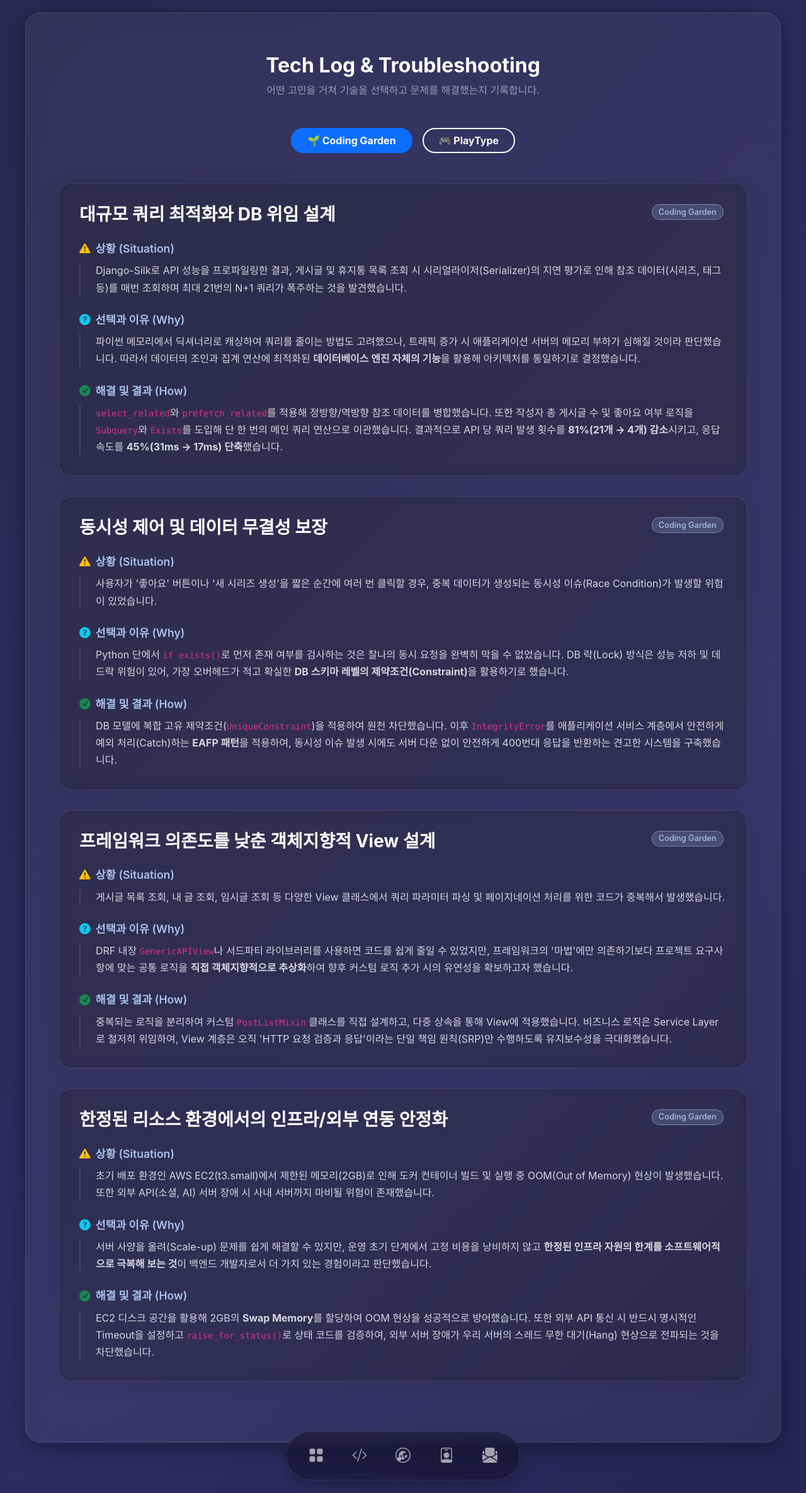
After one commit to KIHOON-KOR/resume-test, a FastAPI app: template app/templates/tech.html in a window 1280 px wide. The commit adds this page. Shown: the whole page at 63% size. Run offline with FastAPI, Linux system fonts and the light colour scheme; the template is opened without the code that fills it, so the values that code supplies are empty; parts of the project's set-up code (start-up, migrations or seed data) failed here and were passed over; some web fonts are replaced.

Commit message:
페이지 추가 및 내용 전체 정리

```diff
--- a/app/main.py
+++ b/app/main.py
@@ -3,7 +3,7 @@ import pathlib
 from fastapi import FastAPI
 from fastapi.staticfiles import StaticFiles
 
-from app.routers import about, contact, home, projects
+from app.routers import about, contact, home, projects, tech
 
 app = FastAPI()
 BASE_DIR = pathlib.Path(__file__).resolve().parent
@@ -16,3 +16,4 @@ app.include_router(home.router)
 app.include_router(projects.router)
 app.include_router(about.router)
 app.include_router(contact.router)
+app.include_router(tech.router)
--- a/app/templates/base.html
+++ b/app/templates/base.html
@@ -24,6 +24,7 @@
   <nav class="floating-dock">
     <a href="/" class="dock-item" title="Home"><i class="bi bi-grid-fill"></i></a>
     <a href="/projects" class="dock-item" title="Projects"><i class="bi bi-code-slash"></i></a>
+    <a href="/tech" class="dock-item" title="Tech Log"><i class="bi bi-wrench-adjustable-circle"></i></a>
     <a href="/about" class="dock-item" title="About"><i class="bi bi-person-badge"></i></a>
     <a href="/contact" class="dock-item" title="Contact"><i class="bi bi-envelope-paper-fill"></i></a>
   </nav>
--- /dev/null
+++ b/app/templates/tech.html
@@ -0,0 +1,259 @@
+{% extends "base.html" %}
+
+{% block title %}Tech Log - KiHoon{% endblock %}
+
+{% block content %}
+<style>
+    .glass-card {
+        background: rgba(0, 0, 0, 0.25);
+        border: 1px solid rgba(255, 255, 255, 0.1);
+        border-radius: 20px;
+        backdrop-filter: blur(10px);
+        padding: 2rem;
+        margin-bottom: 2rem;
+        box-shadow: 0 4px 30px rgba(0, 0, 0, 0.1);
+        color: white;
+        transition: transform 0.3s ease, border-color 0.3s ease;
+    }
+    .glass-card:hover {
+        transform: translateY(-5px);
+        border-color: rgba(166, 193, 238, 0.5);
+    }
+    .tech-badge {
+        background: rgba(166, 193, 238, 0.2);
+        color: #a6c1ee;
+        border: 1px solid rgba(166, 193, 238, 0.5);
+        font-weight: 500;
+        padding: 0.4em 0.8em;
+    }
+    .tech-badge-playtype {
+        background: rgba(187, 134, 252, 0.2);
+        color: #bb86fc;
+        border: 1px solid rgba(187, 134, 252, 0.5);
+        font-weight: 500;
+        padding: 0.4em 0.8em;
+    }
+    .section-title {
+        color: #a6c1ee;
+        font-size: 1.1rem;
+        font-weight: 600;
+        margin-top: 1.5rem;
+        margin-bottom: 0.5rem;
+        display: flex;
+        align-items: center;
+        gap: 8px;
+    }
+    .section-content {
+        color: rgba(255, 255, 255, 0.8);
+        line-height: 1.7;
+        padding-left: 1.5rem;
+        border-left: 2px solid rgba(255, 255, 255, 0.1);
+    }
+    /* 프로젝트 탭 버튼 트랜지션 */
+    .btn-project-tab {
+        transition: all 0.3s ease;
+        border-width: 2px;
+    }
+</style>
+
+<div class="container py-4">
+    <div class="text-center mb-5">
+        <h2 class="fw-bold text-white mb-2">Tech Log & Troubleshooting</h2>
+        <p class="text-white-50">어떤 고민을 거쳐 기술을 선택하고 문제를 해결했는지 기록합니다.</p>
+    </div>
+
+    <div class="d-flex justify-content-center flex-wrap gap-3 mb-5">
+        <button id="btn-garden" class="btn btn-primary btn-project-tab rounded-pill px-4 fw-bold" onclick="toggleProject('garden')">
+            🌱 Coding Garden
+        </button>
+        <button id="btn-playtype" class="btn btn-outline-light btn-project-tab rounded-pill px-4 fw-bold" onclick="toggleProject('playtype')">
+            🎮 PlayType
+        </button>
+    </div>
+
+    <div id="log-garden">
+        <div class="glass-card">
+            <div class="d-flex justify-content-between align-items-start mb-3 flex-wrap gap-2">
+                <h3 class="fw-bold m-0">대규모 쿼리 최적화와 DB 위임 설계</h3>
+                <span class="badge tech-badge rounded-pill">Coding Garden</span>
+            </div>
+            <div class="section-title"><i class="bi bi-exclamation-triangle-fill text-warning"></i> 상황 (Situation)</div>
+            <div class="section-content">
+                Django-Silk로 API 성능을 프로파일링한 결과, 게시글 및 휴지통 목록 조회 시 시리얼라이저(Serializer)의 지연 평가로 인해 참조 데이터(시리즈, 태그 등)를 매번 조회하며 최대 21번의 N+1 쿼리가 폭주하는 것을 발견했습니다.
+            </div>
+            <div class="section-title"><i class="bi bi-question-circle-fill text-info"></i> 선택과 이유 (Why)</div>
+            <div class="section-content">
+                파이썬 메모리에서 딕셔너리로 캐싱하여 쿼리를 줄이는 방법도 고려했으나, 트래픽 증가 시 애플리케이션 서버의 메모리 부하가 심해질 것이라 판단했습니다. 따라서 데이터의 조인과 집계 연산에 최적화된 <strong>데이터베이스 엔진 자체의 기능</strong>을 활용해 아키텍처를 통일하기로 결정했습니다.
+            </div>
+            <div class="section-title"><i class="bi bi-check-circle-fill text-success"></i> 해결 및 결과 (How)</div>
+            <div class="section-content">
+                <code>select_related</code>와 <code>prefetch_related</code>를 적용해 정방향/역방향 참조 데이터를 병합했습니다. 또한 작성자 총 게시글 수 및 좋아요 여부 로직을 <code>Subquery</code>와 <code>Exists</code>를 도입해 단 한 번의 메인 쿼리 연산으로 이관했습니다. 결과적으로 API 당 쿼리 발생 횟수를 <strong>81%(21개 → 4개) 감소</strong>시키고, 응답 속도를 <strong>45%(31ms → 17ms) 단축</strong>했습니다.
+            </div>
+        </div>
+
+        <div class="glass-card">
+            <div class="d-flex justify-content-between align-items-start mb-3 flex-wrap gap-2">
+                <h3 class="fw-bold m-0">동시성 제어 및 데이터 무결성 보장</h3>
+                <span class="badge tech-badge rounded-pill">Coding Garden</span>
+            </div>
+            <div class="section-title"><i class="bi bi-exclamation-triangle-fill text-warning"></i> 상황 (Situation)</div>
+            <div class="section-content">
+                사용자가 '좋아요' 버튼이나 '새 시리즈 생성'을 짧은 순간에 여러 번 클릭할 경우, 중복 데이터가 생성되는 동시성 이슈(Race Condition)가 발생할 위험이 있었습니다.
+            </div>
+            <div class="section-title"><i class="bi bi-question-circle-fill text-info"></i> 선택과 이유 (Why)</div>
+            <div class="section-content">
+                Python 단에서 <code>if exists()</code>로 먼저 존재 여부를 검사하는 것은 찰나의 동시 요청을 완벽히 막을 수 없었습니다. DB 락(Lock) 방식은 성능 저하 및 데드락 위험이 있어, 가장 오버헤드가 적고 확실한 <strong>DB 스키마 레벨의 제약조건(Constraint)</strong>을 활용하기로 했습니다.
+            </div>
+            <div class="section-title"><i class="bi bi-check-circle-fill text-success"></i> 해결 및 결과 (How)</div>
+            <div class="section-content">
+                DB 모델에 복합 고유 제약조건(<code>UniqueConstraint</code>)을 적용하여 원천 차단했습니다. 이후 <code>IntegrityError</code>를 애플리케이션 서비스 계층에서 안전하게 예외 처리(Catch)하는 <strong>EAFP 패턴</strong>을 적용하여, 동시성 이슈 발생 시에도 서버 다운 없이 안전하게 400번대 응답을 반환하는 견고한 시스템을 구축했습니다.
+            </div>
+        </div>
+
+        <div class="glass-card">
+            <div class="d-flex justify-content-between align-items-start mb-3 flex-wrap gap-2">
+                <h3 class="fw-bold m-0">프레임워크 의존도를 낮춘 객체지향적 View 설계</h3>
+                <span class="badge tech-badge rounded-pill">Coding Garden</span>
+            </div>
+            <div class="section-title"><i class="bi bi-exclamation-triangle-fill text-warning"></i> 상황 (Situation)</div>
+            <div class="section-content">
+                게시글 목록 조회, 내 글 조회, 임시글 조회 등 다양한 View 클래스에서 쿼리 파라미터 파싱 및 페이지네이션 처리를 위한 코드가 중복해서 발생했습니다.
+            </div>
+            <div class="section-title"><i class="bi bi-question-circle-fill text-info"></i> 선택과 이유 (Why)</div>
+            <div class="section-content">
+                DRF 내장 <code>GenericAPIView</code>나 서드파티 라이브러리를 사용하면 코드를 쉽게 줄일 수 있었지만, 프레임워크의 '마법'에만 의존하기보다 프로젝트 요구사항에 맞는 공통 로직을 <strong>직접 객체지향적으로 추상화</strong>하여 향후 커스텀 로직 추가 시의 유연성을 확보하고자 했습니다.
+            </div>
+            <div class="section-title"><i class="bi bi-check-circle-fill text-success"></i> 해결 및 결과 (How)</div>
+            <div class="section-content">
+                중복되는 로직을 분리하여 커스텀 <code>PostListMixin</code> 클래스를 직접 설계하고, 다중 상속을 통해 View에 적용했습니다. 비즈니스 로직은 Service Layer로 철저히 위임하여, View 계층은 오직 'HTTP 요청 검증과 응답'이라는 단일 책임 원칙(SRP)만 수행하도록 유지보수성을 극대화했습니다.
+            </div>
+        </div>
+
+        <div class="glass-card">
+            <div class="d-flex justify-content-between align-items-start mb-3 flex-wrap gap-2">
+                <h3 class="fw-bold m-0">한정된 리소스 환경에서의 인프라/외부 연동 안정화</h3>
+                <span class="badge tech-badge rounded-pill">Coding Garden</span>
+            </div>
+            <div class="section-title"><i class="bi bi-exclamation-triangle-fill text-warning"></i> 상황 (Situation)</div>
+            <div class="section-content">
+                초기 배포 환경인 AWS EC2(t3.small)에서 제한된 메모리(2GB)로 인해 도커 컨테이너 빌드 및 실행 중 OOM(Out of Memory) 현상이 발생했습니다. 또한 외부 API(소셜, AI) 서버 장애 시 사내 서버까지 마비될 위험이 존재했습니다.
+            </div>
+            <div class="section-title"><i class="bi bi-question-circle-fill text-info"></i> 선택과 이유 (Why)</div>
+            <div class="section-content">
+                서버 사양을 올려(Scale-up) 문제를 쉽게 해결할 수 있지만, 운영 초기 단계에서 고정 비용을 낭비하지 않고 <strong>한정된 인프라 자원의 한계를 소프트웨어적으로 극복해 보는 것</strong>이 백엔드 개발자로서 더 가치 있는 경험이라고 판단했습니다.
+            </div>
+            <div class="section-title"><i class="bi bi-check-circle-fill text-success"></i> 해결 및 결과 (How)</div>
+            <div class="section-content">
+                EC2 디스크 공간을 활용해 2GB의 <strong>Swap Memory</strong>를 할당하여 OOM 현상을 성공적으로 방어했습니다. 또한 외부 API 통신 시 반드시 명시적인 Timeout을 설정하고 <code>raise_for_status()</code>로 상태 코드를 검증하여, 외부 서버 장애가 우리 서버의 스레드 무한 대기(Hang) 현상으로 전파되는 것을 차단했습니다.
+            </div>
+        </div>
+    </div>
+
+
+    <div id="log-playtype" class="d-none">
+        <div class="glass-card">
+            <div class="d-flex justify-content-between align-items-start mb-3 flex-wrap gap-2">
+                <h3 class="fw-bold m-0">외부 AI API 지연 극복을 위한 비동기 아키텍처 도입</h3>
+                <span class="badge tech-badge-playtype rounded-pill">PlayType</span>
+            </div>
+            <div class="section-title"><i class="bi bi-exclamation-triangle-fill text-warning"></i> 상황 (Situation)</div>
+            <div class="section-content">
+                OpenAI API를 활용해 '사용자 성향 분석' 및 '리뷰 요약' 기능을 구현했으나, 외부 API 호출 시 평균 2~3초의 응답 지연이 발생했습니다. 이로 인해 Django의 메인 스레드가 블로킹(Blocking)되어 전체적인 서버 성능과 UX(사용자 경험)가 심각하게 저하되는 문제가 있었습니다.
+            </div>
+            <div class="section-title"><i class="bi bi-question-circle-fill text-info"></i> 선택과 이유 (Why)</div>
+            <div class="section-content">
+                단순히 타임아웃(Timeout)을 길게 설정하거나 동기적으로 기다리는 방식은 트래픽이 몰릴 경우 웹 서버의 연결(Connection) 풀을 고갈시킬 위험이 높았습니다. 따라서 무거운 AI 분석 작업과 일반적인 API 응답을 완전히 분리(Decoupling)하여, 사용자에게는 즉각적인 응답을 주고 서버 리소스는 효율적으로 관리할 수 있는 <strong>비동기 메시지 큐(Task Queue) 시스템</strong>을 도입하기로 결정했습니다.
+            </div>
+            <div class="section-title"><i class="bi bi-check-circle-fill text-success"></i> 해결 및 결과 (How)</div>
+            <div class="section-content">
+                <strong>Celery</strong>와 <strong>Redis</strong>를 도입하여 AI 분석 요청을 백그라운드 워커(Worker)로 위임하는 비동기(Asynchronous) 파이프라인을 구축했습니다. 클라이언트에게는 요청 접수(Non-blocking) 상태를 즉시 응답하고, 분석이 완료되면 결과를 갱신하는 구조로 개선하여 API 지연으로 인한 화면 멈춤 현상을 완전히 해결했습니다.
+            </div>
+        </div>
+
+        <div class="glass-card">
+            <div class="d-flex justify-content-between align-items-start mb-3 flex-wrap gap-2">
+                <h3 class="fw-bold m-0">고강도 트래픽 환경에서의 '좋아요' 동시성 제어</h3>
+                <span class="badge tech-badge-playtype rounded-pill">PlayType</span>
+            </div>
+            <div class="section-title"><i class="bi bi-exclamation-triangle-fill text-warning"></i> 상황 (Situation)</div>
+            <div class="section-content">
+                커뮤니티의 핵심인 '좋아요(User-Review 다대다 관계)' 기능에서 다수의 사용자가 동시에 요청을 보낼 경우, Race Condition(경쟁 상태)이 발생하여 좋아요 카운트가 누락되거나 중복 생성되는 데이터 정합성 오류가 발견되었습니다.
+            </div>
+            <div class="section-title"><i class="bi bi-question-circle-fill text-info"></i> 선택과 이유 (Why)</div>
+            <div class="section-content">
+                충돌 발생 시 재시도하는 낙관적 락(Optimistic Lock) 방식도 고려했으나, '좋아요' 기능의 특성상 짧은 시간에 트래픽이 집중될 확률이 높아 재시도 오버헤드가 클 것으로 판단했습니다. 따라서 DB 레벨에서 확실하게 트랜잭션을 직렬화하는 <strong>비관적 락(Pessimistic Lock)</strong>과 스키마 제약조건을 결합하는 가장 엄격한 방식을 선택했습니다.
+            </div>
+            <div class="section-title"><i class="bi bi-check-circle-fill text-success"></i> 해결 및 결과 (How)</div>
+            <div class="section-content">
+                Django ORM의 <code>select_for_update()</code>를 활용해 데이터 수정 시 해당 row에 Lock을 걸어 다른 트랜잭션의 접근을 대기시켰습니다. 동시에 DB 스키마에 <code>UniqueConstraint</code>를 설정하여 중복 생성을 원천 차단했습니다. 그 결과 고강도 동시성 테스트 환경에서도 데이터 무결성을 100% 유지하는 견고한 시스템을 완성했습니다.
+            </div>
+        </div>
+
+        <div class="glass-card">
+            <div class="d-flex justify-content-between align-items-start mb-3 flex-wrap gap-2">
+                <h3 class="fw-bold m-0">계층형 데이터(Game-Review-Comment)의 N+1 쿼리 최적화</h3>
+                <span class="badge tech-badge-playtype rounded-pill">PlayType</span>
+            </div>
+            <div class="section-title"><i class="bi bi-exclamation-triangle-fill text-warning"></i> 상황 (Situation)</div>
+            <div class="section-content">
+                게임 정보를 조회할 때 해당 게임에 달린 리뷰 목록, 그리고 각 리뷰에 달린 댓글 목록까지 한 번에 불러와야 하는 복잡한 계층형 구조에서 N+1 쿼리가 기하급수적으로 폭발하는 문제가 발생했습니다.
+            </div>
+            <div class="section-title"><i class="bi bi-question-circle-fill text-info"></i> 선택과 이유 (Why)</div>
+            <div class="section-content">
+                데이터를 지연 평가(Lazy Evaluation)로 필요할 때마다 가져오면 로직은 단순해지지만, DB와의 네트워크 I/O(Round-trip) 비용이 기하급수적으로 증가합니다. 백엔드의 핵심은 최소한의 쿼리로 필요한 데이터를 조립하는 것이라 판단하여, <strong>ORM의 즉시 로딩(Eager Loading) 기법</strong>을 최대한 활용해 DB 단에서 조인과 캐싱을 끝내기로 결정했습니다.
+            </div>
+            <div class="section-title"><i class="bi bi-check-circle-fill text-success"></i> 해결 및 결과 (How)</div>
+            <div class="section-content">
+                정방향 참조(ForeignKey) 데이터는 <code>select_related</code>를 통해 SQL의 JOIN으로 한 번에 가져왔습니다. 다대다(M:N) 관계나 역참조(Reverse Relation) 데이터인 리뷰와 댓글 목록은 <code>prefetch_related</code>를 사용해 IN 쿼리로 병합하여 파이썬 메모리에서 매핑하도록 최적화했습니다. 이를 통해 리스트 조회 시 발생하는 쿼리 수를 획기적으로 줄이고 응답 속도를 개선했습니다.
+            </div>
+        </div>
+
+        <div class="glass-card">
+            <div class="d-flex justify-content-between align-items-start mb-3 flex-wrap gap-2">
+                <h3 class="fw-bold m-0">백엔드 리드로서의 팀 생산성 및 DX(개발자 경험) 개선</h3>
+                <span class="badge tech-badge-playtype rounded-pill">PlayType</span>
+            </div>
+            <div class="section-title"><i class="bi bi-exclamation-triangle-fill text-warning"></i> 상황 (Situation)</div>
+            <div class="section-content">
+                팀원들 간의 로컬 OS 및 환경 차이로 인해 "제 컴퓨터에서는 되는데요?"라는 문제가 빈번히 발생했습니다. 또한 프론트엔드 팀과 노션(Notion)으로 수동 API 문서를 공유하다 보니, 스펙 변경 시 싱크가 맞지 않아 연동 장애가 잦았습니다.
+            </div>
+            <div class="section-title"><i class="bi bi-question-circle-fill text-info"></i> 선택과 이유 (Why)</div>
+            <div class="section-content">
+                훌륭한 아키텍처만큼이나 중요한 것이 '팀의 개발 속도와 안정성'이라고 판단했습니다. 휴먼 에러를 유발하는 수동 세팅과 문서화를 배제하고, <strong>모든 환경과 문서를 코드 기반으로 자동화(IaC)</strong>하기로 리드로서 결단했습니다.
+            </div>
+            <div class="section-title"><i class="bi bi-check-circle-fill text-success"></i> 해결 및 결과 (How)</div>
+            <div class="section-content">
+                <strong>Docker Compose</strong>를 도입해 Web, PostgreSQL, Redis, Celery Worker 컨테이너를 하나의 코드로 묶어, 명령어 한 줄(<code>docker-compose up</code>)로 완벽히 동일한 개발 환경을 구축할 수 있게 했습니다. 또한 <code>drf-spectacular</code>를 활용해 코드를 기반으로 <strong>Swagger(OpenAPI)</strong> 명세서가 자동 생성되도록 연동했습니다. 이를 통해 프론트엔드 팀은 항상 최신화된 실시간 API 문서를 보며 커뮤니케이션 비용과 시행착오를 대폭 줄였습니다.
+            </div>
+        </div>
+    </div>
+
+</div>
+
+<script>
+    function toggleProject(projectName) {
+        const btnGarden = document.getElementById('btn-garden');
+        const btnPlaytype = document.getElementById('btn-playtype');
+        const logGarden = document.getElementById('log-garden');
+        const logPlaytype = document.getElementById('log-playtype');
+
+        if (projectName === 'garden') {
+            // 버튼 스타일 변경
+            btnGarden.classList.replace('btn-outline-light', 'btn-primary');
+            btnPlaytype.classList.replace('btn-primary', 'btn-outline-light');
+
+            // 콘텐츠 전환 (서서히 나타나는 효과는 CSS 클래스 확장이 필요하지만 기본 d-none으로 처리)
+            logGarden.classList.remove('d-none');
+            logPlaytype.classList.add('d-none');
+        } else {
+            // 버튼 스타일 변경
+            btnPlaytype.classList.replace('btn-outline-light', 'btn-primary');
+            btnGarden.classList.replace('btn-primary', 'btn-outline-light');
+
+            // 콘텐츠 전환
+            logPlaytype.classList.remove('d-none');
+            logGarden.classList.add('d-none');
+        }
+    }
+</script>
+{% endblock %}
```
Also changed, not shown: app/routers/tech.py (added, +14 -0 lines), app/templates/about.html (+41 -0 lines).
